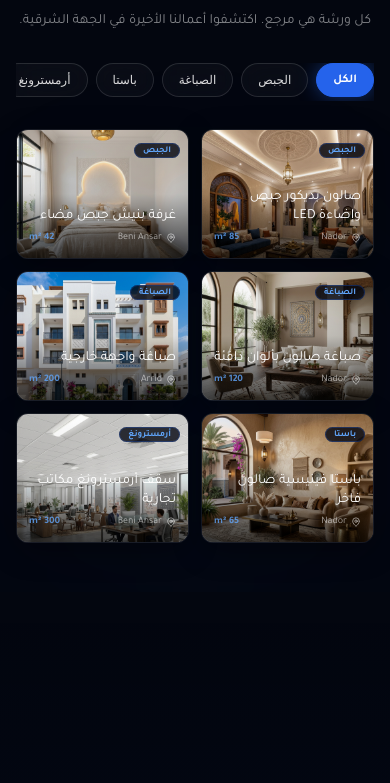
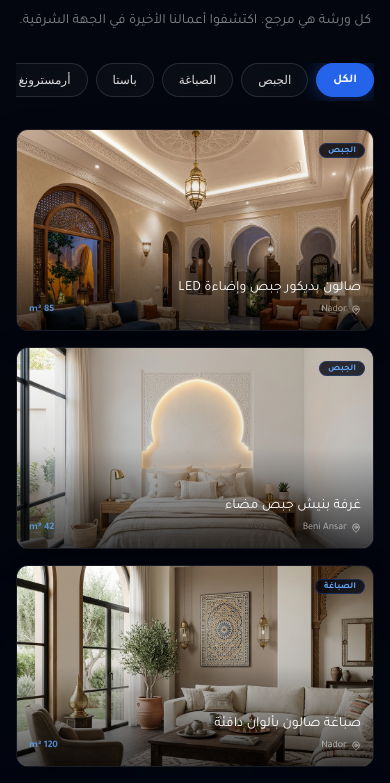
Before and after one commit to anouaramghar/placossousi, a Next.js app: page /ar in a window 390 px wide. Shown: the part 4187-4970 px from the top of the page. Built offline with nearby package versions, Linux system fonts and the light colour scheme.

Commit message:
ui: portfolio cards full-width on mobile (1 col, 16:9 image)

```diff
--- a/components/sections/PortfolioSection.tsx
+++ b/components/sections/PortfolioSection.tsx
@@ -181,7 +181,7 @@ function ProjectCard({
       aria-label={t(project.titleKey as Parameters<typeof t>[0])}
     >
       {/* Thumbnail */}
-      <div className="relative w-full aspect-[4/3] overflow-hidden">
+      <div className="relative w-full aspect-video sm:aspect-[4/3] overflow-hidden">
         <Image
           src={project.image}
           alt={t(project.titleKey as Parameters<typeof t>[0])}
@@ -303,7 +303,7 @@ export default function PortfolioSection() {
         <AnimatePresence mode="popLayout">
           <motion.div
             key={activeCategory}
-            className="grid grid-cols-2 sm:grid-cols-2 lg:grid-cols-3 gap-3 sm:gap-5 md:gap-6"
+            className="grid grid-cols-1 sm:grid-cols-2 lg:grid-cols-3 gap-4 sm:gap-5 md:gap-6"
           >
             {filtered.map((project, index) => (
               <ProjectCard
```
